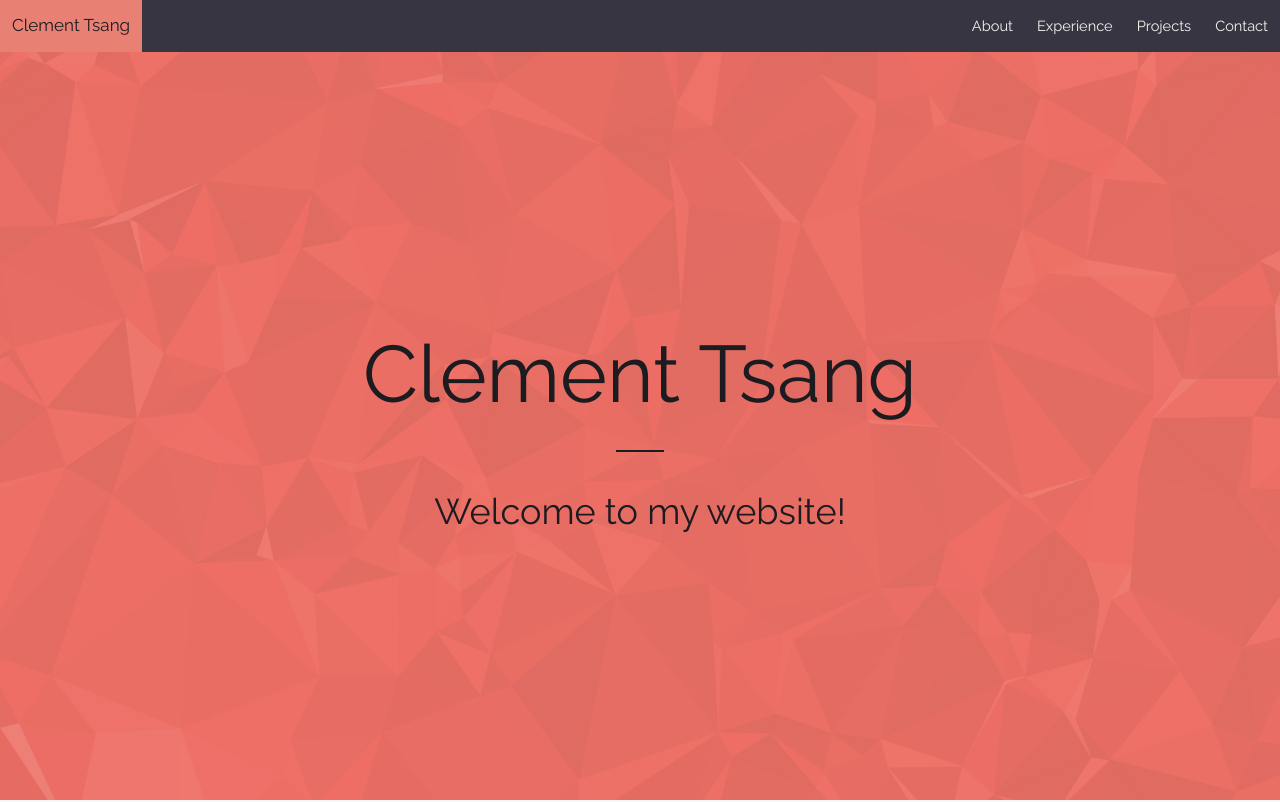
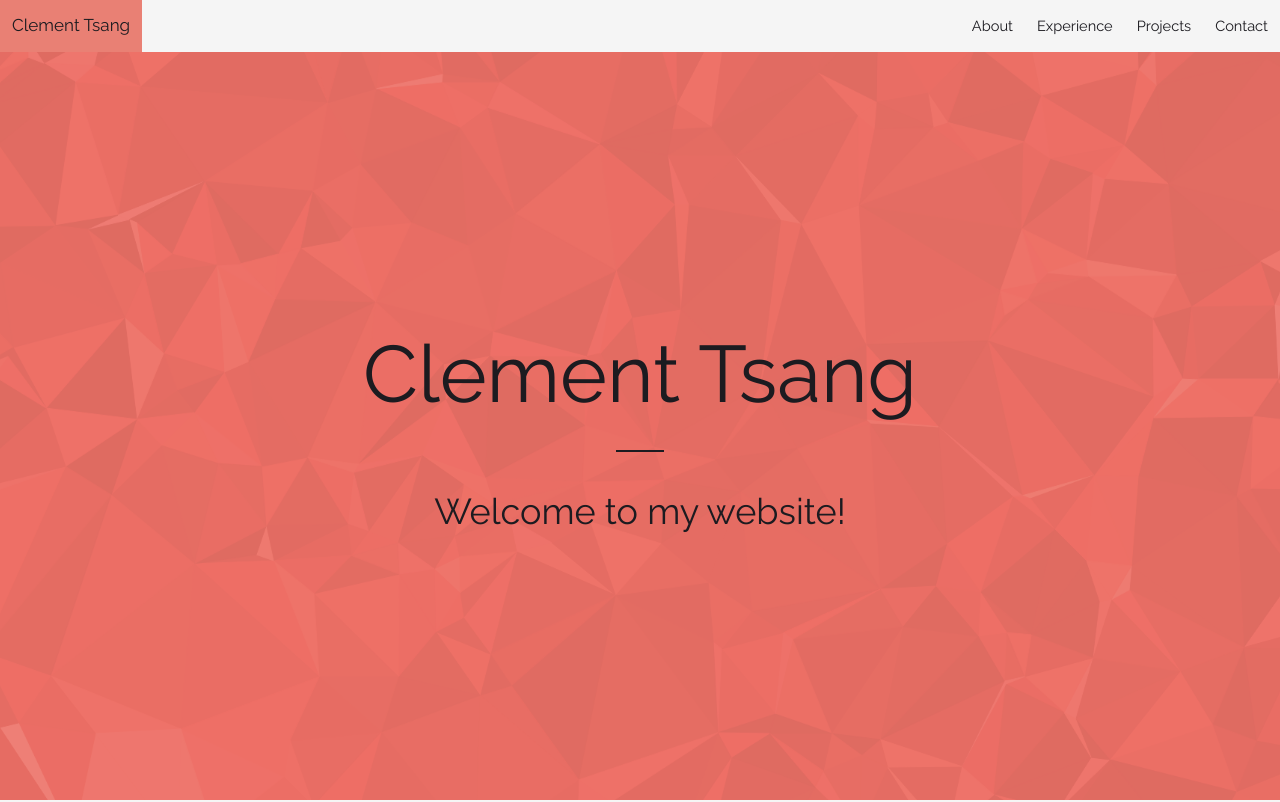
Before and after one commit to ClementTsang/clementtsang.github.io, a Vue app: page / in a window 1280 px wide. Shown: the top 802 px of the page. Built offline with nearby package versions, Linux system fonts and the light colour scheme.

Commit message:
Changed colours for now.

```diff
--- a/public/index.html
+++ b/public/index.html
@@ -8,7 +8,7 @@
     <link rel="apple-touch-icon" href="<%= BASE_URL %>apple-icon-180x180.png" sizes="180x180" />
     <link rel="preload" href="assets/tri.png" as="image" type="image/png" />
     <title>Clement Tsang</title>
-    <meta name="theme-color" content="#1f1e21" />
+    <meta name="theme-color" content="#e98074" />
   </head>
   <body>
     <noscript>
--- a/src/App.vue
+++ b/src/App.vue
@@ -109,7 +109,7 @@ export default {
 @import url("https://fonts.googleapis.com/css?family=Quicksand|Raleway&display=swap");
 
 :root {
-  --main-background: #f8f8f8;
+  --main-background: #f5f5f5;
   --dark-text-colour: #1c1b20;
   --accent-1: #e98074;
   --accent-2: #e85a4f;
@@ -125,8 +125,8 @@ export default {
 .navbar-link,
 .navbar-dropdown,
 #menu-hamburger {
-  background-color: var(--accent-3) !important;
-  color: var(--main-background-two) !important;
+  background-color: var(--main-background) !important;
+  color: var(--dark-text-colour) !important;
   font-family: "Raleway", sans-serif !important;
   font-size: 0.97em !important;
   outline: 0;
```
